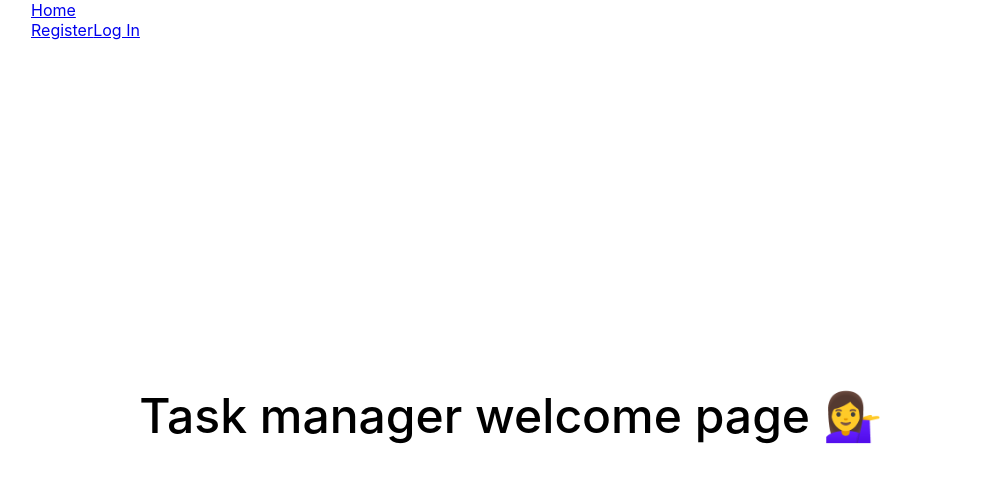
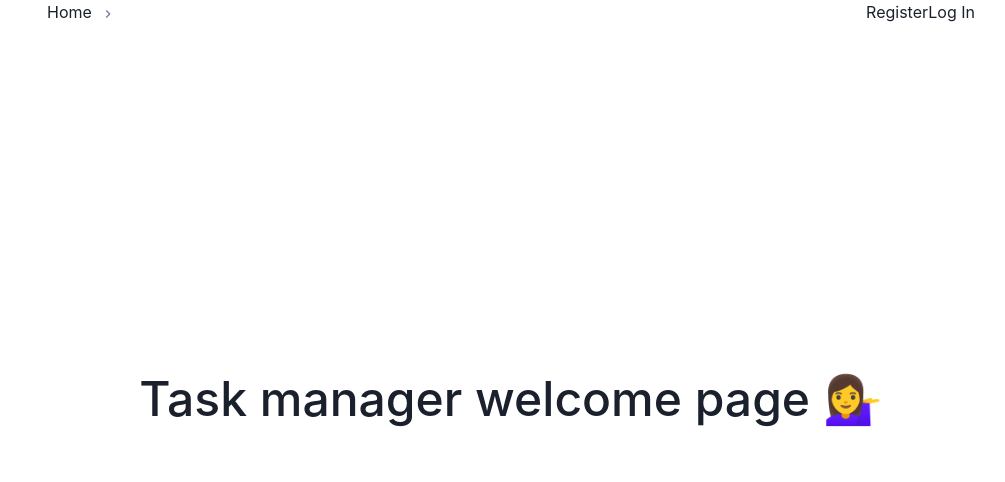
Before and after one commit to Valentina-K/goit-react-hw-08-phonebook, a React (Create React App) app: page / in a window 1280 px wide. Shown: the top 482 px of the page, without its empty margins (129-1134 px from the left). Built offline with nearby package versions, Linux system fonts and the light colour scheme.

Commit message:
installed chakra

```diff
--- a/package.json
+++ b/package.json
@@ -4,11 +4,16 @@
   "private": true,
   "homepage": "https://valentina-k.github.io/goit-react-hw-08-phonebook/",
   "dependencies": {
+    "@chakra-ui/icons": "^2.0.17",
+    "@chakra-ui/react": "^2.5.1",
+    "@emotion/react": "^11.10.6",
+    "@emotion/styled": "^11.10.6",
     "@reduxjs/toolkit": "^1.9.3",
     "@testing-library/jest-dom": "^5.16.3",
     "@testing-library/react": "^12.1.4",
     "@testing-library/user-event": "^13.5.0",
     "axios": "^1.3.4",
+    "framer-motion": "^10.0.1",
     "react": "^18.1.0",
     "react-dom": "^18.1.0",
     "react-helmet": "^6.1.0",
--- a/src/components/AppBar/AppBar.jsx
+++ b/src/components/AppBar/AppBar.jsx
@@ -1,3 +1,4 @@
+import { Flex } from '@chakra-ui/react';
 import { Navigation } from 'components/Navigation/Navigation';
 import { AuthNav } from 'components/AuthNav/AuthNav';
 import { UserMenu } from 'components/UserMenu/UserMenu';
@@ -5,9 +6,9 @@ import { useAuth } from 'hooks';
 export const AppBar = () => {
   const { isLoggedIn } = useAuth();
   return (
-    <header>
+    <Flex align="center" justify="space-between">
       <Navigation />
       {isLoggedIn ? <UserMenu /> : <AuthNav />}
-    </header>
+    </Flex>
   );
 };
--- a/src/components/Navigation/Navigation.jsx
+++ b/src/components/Navigation/Navigation.jsx
@@ -1,11 +1,23 @@
 import { NavLink } from 'react-router-dom';
+import { ChevronRightIcon } from '@chakra-ui/icons';
+import { Breadcrumb, BreadcrumbItem, BreadcrumbLink } from '@chakra-ui/react';
 import { useAuth } from 'hooks';
 export const Navigation = () => {
   const { isLoggedIn } = useAuth();
   return (
-    <nav>
-      <NavLink to="/">Home</NavLink>
-      {isLoggedIn && <NavLink to="/contacts">Contacts</NavLink>}
-    </nav>
+    <Breadcrumb spacing="8px" separator={<ChevronRightIcon color="gray.500" />}>
+      <BreadcrumbItem>
+        <BreadcrumbLink as={NavLink} to="/">
+          Home
+        </BreadcrumbLink>
+      </BreadcrumbItem>
+      <BreadcrumbItem>
+        {isLoggedIn && (
+          <BreadcrumbLink as={NavLink} to="/contacts">
+            Contacts
+          </BreadcrumbLink>
+        )}
+      </BreadcrumbItem>
+    </Breadcrumb>
   );
 };
--- a/src/components/UserMenu/UserMenu.jsx
+++ b/src/components/UserMenu/UserMenu.jsx
@@ -1,15 +1,22 @@
 import { useDispatch } from 'react-redux';
+import { Button, Text, Flex } from '@chakra-ui/react';
 import { logOut } from 'redux/auth/operations';
 import { useAuth } from 'hooks';
 export const UserMenu = () => {
   const dispatch = useDispatch();
   const { user } = useAuth();
   return (
-    <div>
-      <p>Welcome, {user.name}</p>
-      <button type="button" onClick={() => dispatch(logOut())}>
+    <Flex>
+      <Text fontSize="2xl" color="teal" as="i" mr="2">
+        Welcome, {user.name}
+      </Text>
+      <Button
+        colorScheme="teal"
+        variant="solid"
+        onClick={() => dispatch(logOut())}
+      >
         Logout
-      </button>
-    </div>
+      </Button>
+    </Flex>
   );
 };
--- a/src/index.js
+++ b/src/index.js
@@ -1,5 +1,6 @@
 import React from 'react';
 import ReactDOM from 'react-dom/client';
+import { ChakraProvider } from '@chakra-ui/react'
 import { App } from 'components/App';
 import { BrowserRouter } from 'react-router-dom';
 import { PersistGate } from 'redux-persist/integration/react';
@@ -13,7 +14,9 @@ ReactDOM.createRoot(document.getElementById('root')).render(
     <Provider store={store}>
       <PersistGate loading={null} persistor={persistor}>
         <BrowserRouter>
-          <App />
+          <ChakraProvider>
+            <App />
+          </ChakraProvider>
         </BrowserRouter>
       </PersistGate>
     </Provider>
```
Also changed, not shown: 1 other file (tests, documents, lock files or other folders).
